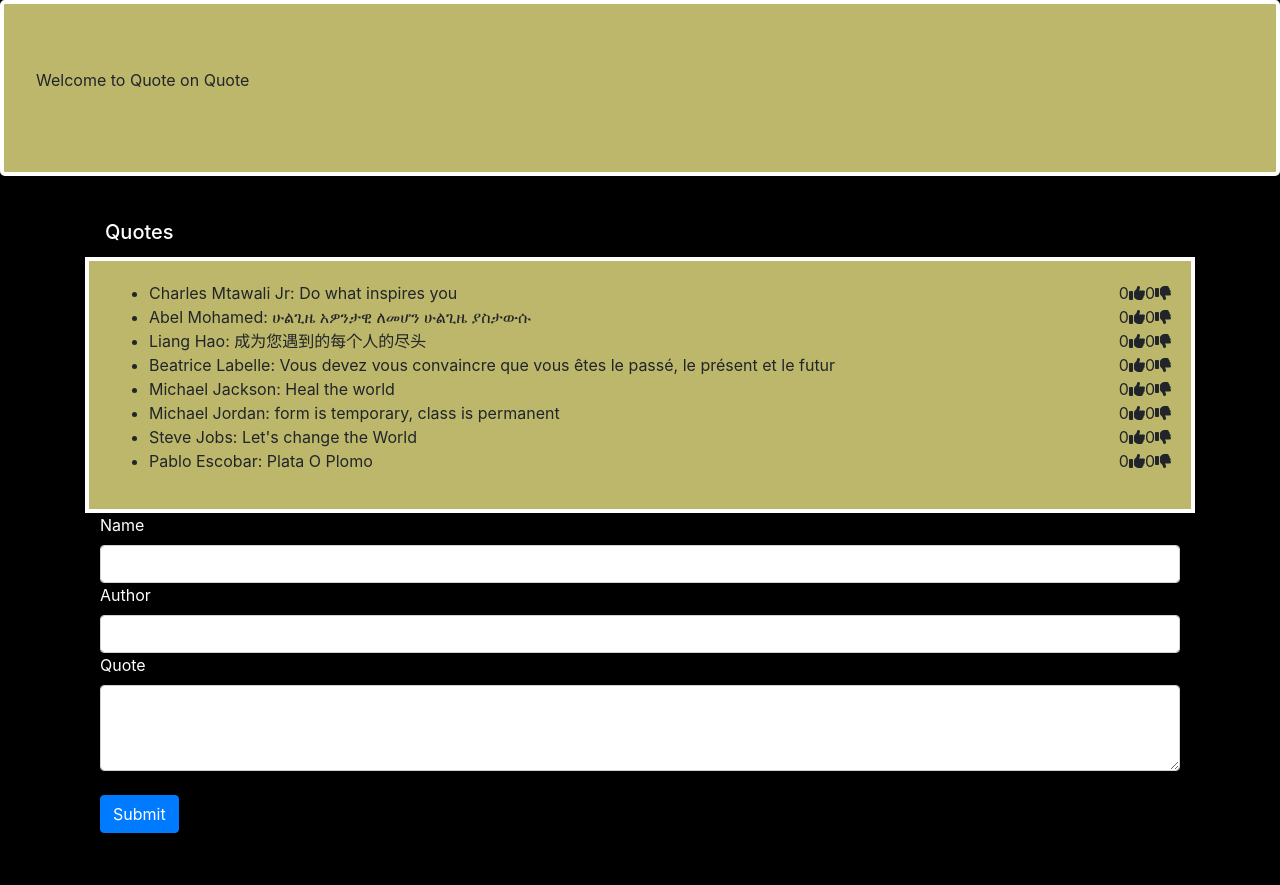
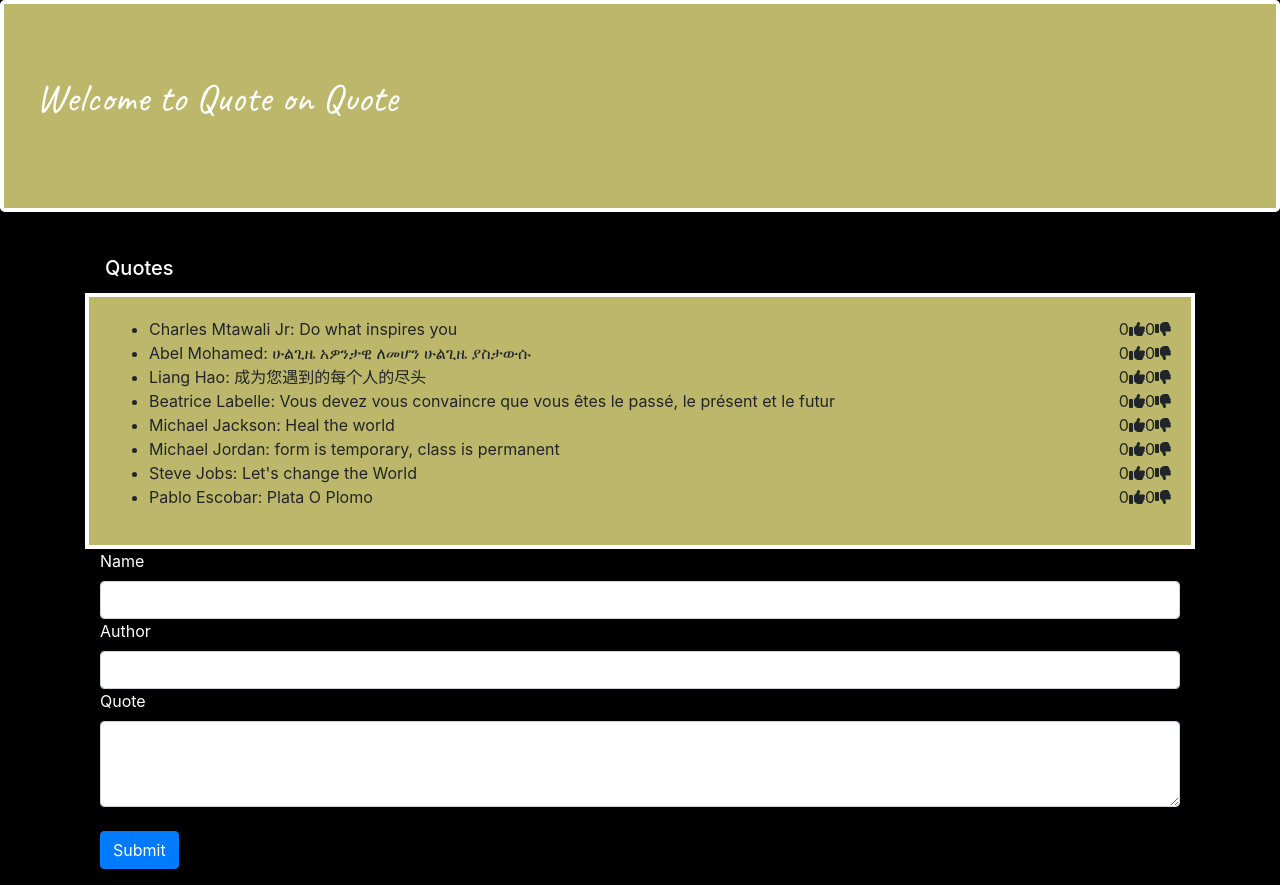
Before and after one commit to ALKEMIA-CHARLES/Quote-app, an Angular app: page / in a window 1280 px wide. Before the commit the page ends 849 px from the top, so only its background shows below. Built offline with nearby package versions, Linux system fonts and the light colour scheme.

Commit message:
selectors

```diff
--- a/src/app/app.component.css
+++ b/src/app/app.component.css
@@ -1,4 +1,8 @@
 #jid{
     background-color: darkkhaki;
     border: solid 4px white;
+    font-family: 'Caveat',
+    cursive;
+    font-size: 40px;
+    color: white;
 }
--- a/src/app/maincard/maincard.component.css
+++ b/src/app/maincard/maincard.component.css
@@ -9,6 +9,7 @@
 
 #name{
     color: white;
+
 }
 
 #author{
--- a/src/index.html
+++ b/src/index.html
@@ -3,6 +3,7 @@
 <head>
   <link rel="stylesheet" href="https://stackpath.bootstrapcdn.com/bootstrap/4.3.1/css/bootstrap.min.css"
     integrity="sha384-ggOyR0iXCbMQv3Xipma34MD+dH/1fQ784/j6cY/iJTQUOhcWr7x9JvoRxT2MZw1T" crossorigin="anonymous">
+  <link href="https://fonts.googleapis.com/css?family=Caveat&display=swap" rel="stylesheet">
   <script src="https://kit.fontawesome.com/2e65670cdd.js"></script>
   <meta charset="utf-8">
   <title></title>
```
